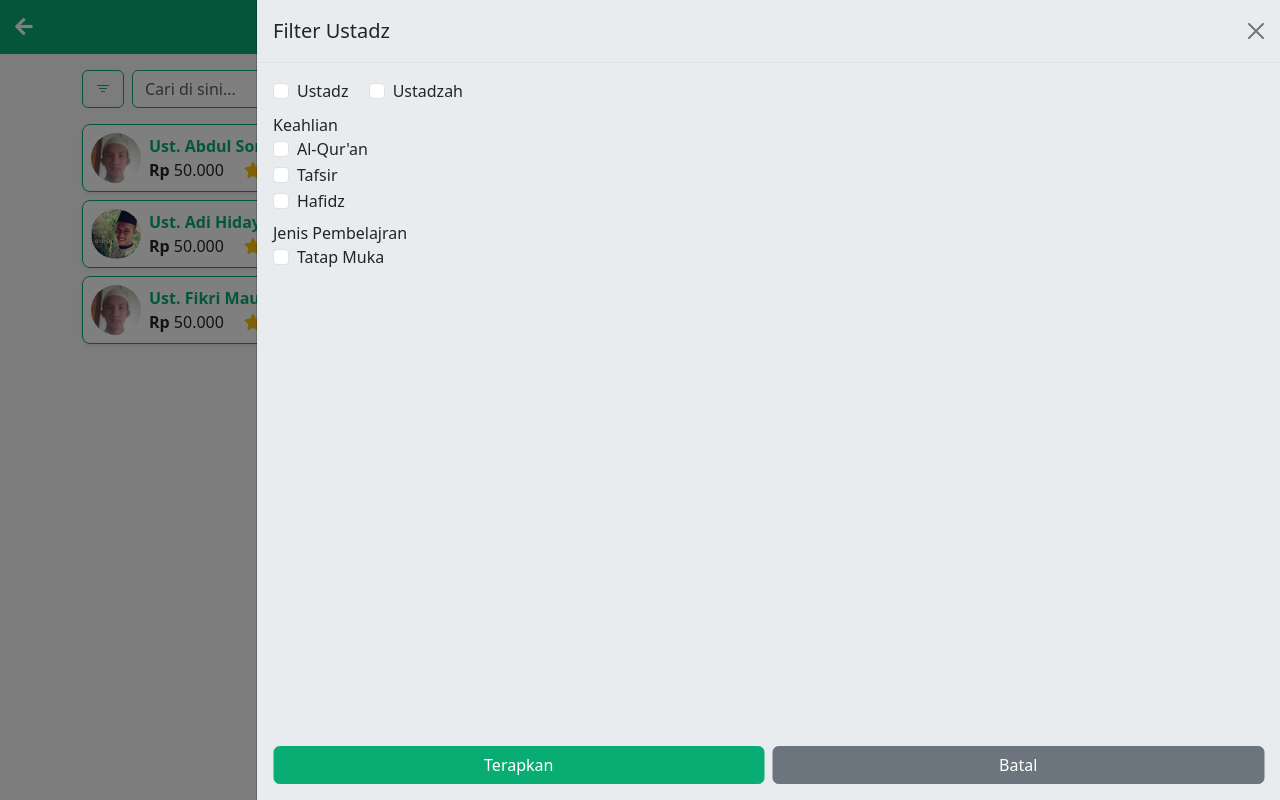
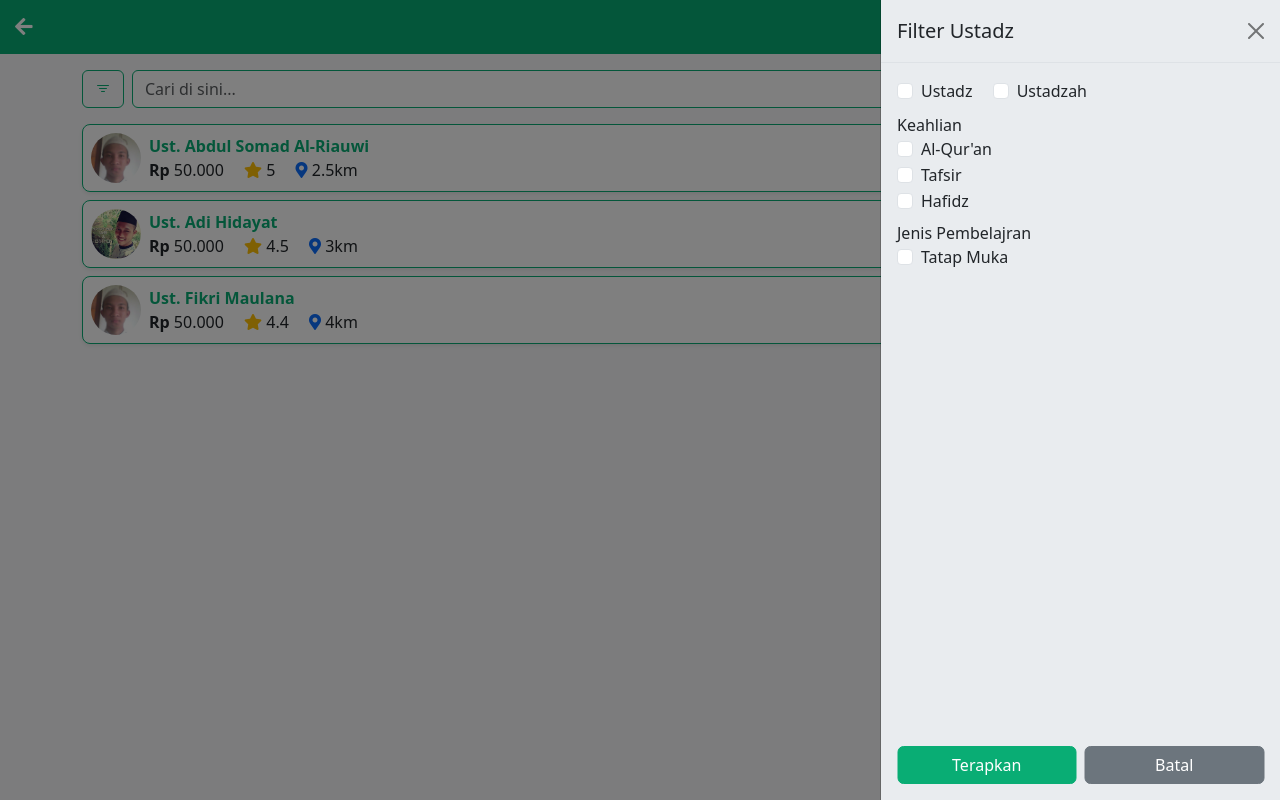
Before and after one commit to syamban14/ngaji_geh, a CodeIgniter app: page /invoice/cari_ustadz in a window 1280 px wide, after a click that opens the changed part. Run offline with CodeIgniter, Linux system fonts and the light colour scheme.

Commit message:
Add files via upload

```diff
--- a/application/modules/cari_ustadz/views/cari_ustadz_v.php
+++ b/application/modules/cari_ustadz/views/cari_ustadz_v.php
@@ -234,7 +234,7 @@
             </div>
         </a>
     </div>
-    <div class="offcanvas offcanvas-end bg-body-secondary" tabindex="-1" id="filter-search" aria-labelledby="filter-searchLabel" style="width:80%;">
+    <div class="offcanvas offcanvas-end bg-body-secondary" tabindex="-1" id="filter-search" aria-labelledby="filter-searchLabel" style="max-width:80%;">
       <div class="offcanvas-header border-bottom">
         <h5 class="offcanvas-title" id="filter-searchLabel">Filter Ustadz</h5>
         <button type="button" class="btn-close" data-bs-dismiss="offcanvas" aria-label="Close"></button>
```
